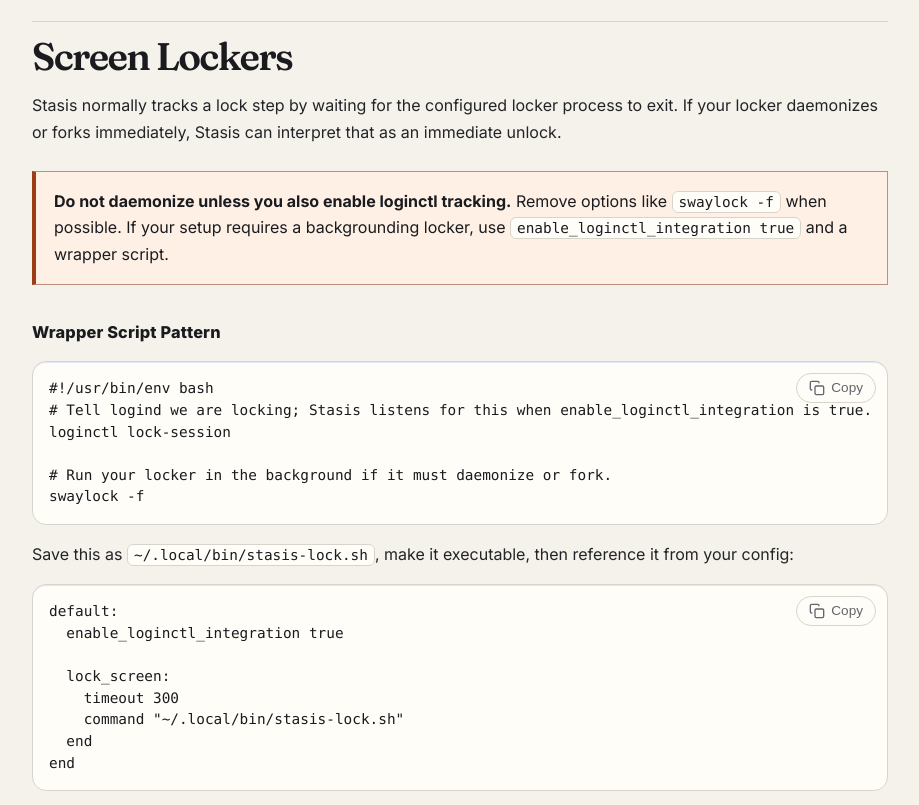
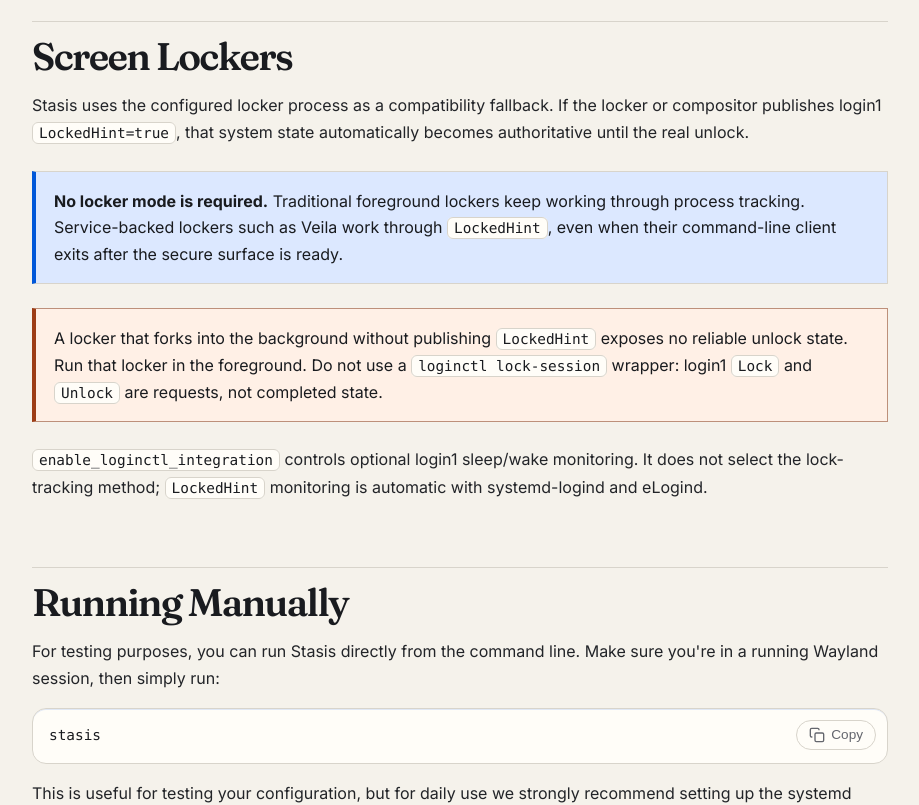
Before and after one commit to saltnpepper97/stasis-site, a SvelteKit app: page /quick-start in a window 1280 px wide. Shown: the part 1360-2165 px from the top of the page, without its empty margins (300-1219 px from the left). Built offline with nearby package versions, Linux system fonts and the light colour scheme.

Commit message:
site: document Stasis 1.4.1 lock tracking

```diff
--- a/src/routes/integration/+page.svelte
+++ b/src/routes/integration/+page.svelte
@@ -128,7 +128,7 @@
       <h2>Live Events</h2>
 
       <p>
-        Stasis 1.4.0 adds <code>stasis watch</code> for custom shells and other integrations. It prints the current
+        Stasis 1.4 adds <code>stasis watch</code> for custom shells and other integrations. It prints the current
         state immediately, then writes another JSON object only when the state, pause status, or active
         profile changes. Any program that can keep a process open and read lines can use it instead of polling
         <code>stasis info</code>.
--- a/src/routes/quick-start/+page.svelte
+++ b/src/routes/quick-start/+page.svelte
@@ -91,22 +91,6 @@
 sudo install -Dm755 target/release/stasis /usr/local/bin/stasis
 sudo install -Dm644 assets/stasis.png /usr/local/share/icons/hicolor/256x256/apps/stasis.png`;
 
-  const lockerWrapperCode = `#!/usr/bin/env bash
-# Tell logind we are locking; Stasis listens for this when enable_loginctl_integration is true.
-loginctl lock-session
-
-# Run your locker in the background if it must daemonize or fork.
-swaylock -f`;
-
-  const lockerConfigCode = `default:
-  enable_loginctl_integration true
-
-  lock_screen:
-    timeout 300
-    command "~/.local/bin/stasis-lock.sh"
-  end
-end`;
-
   const enableServiceCode = `# Reload systemd to recognize the new service
 systemctl --user daemon-reload
 
@@ -155,8 +139,8 @@
     <section id="session">
       <h2>Session Setup</h2>
       <p>
-        Start your compositor inside a real D-Bus session if you use
-        <code>enable_dbus_inhibit</code>, loginctl lock tracking, lid events, or suspend/resume integration.
+        Start your compositor inside a real D-Bus session when using
+        <code>enable_dbus_inhibit</code> or other session-bus features.
       </p>
 
       <div class="note">
@@ -169,20 +153,29 @@
     <section id="lockers">
       <h2>Screen Lockers</h2>
       <p>
-        Stasis normally tracks a lock step by waiting for the configured locker process to exit.
-        If your locker daemonizes or forks immediately, Stasis can interpret that as an immediate unlock.
+        Stasis uses the configured locker process as a compatibility fallback. If the locker or compositor
+        publishes login1 <code>LockedHint=true</code>, that system state automatically becomes authoritative
+        until the real unlock.
       </p>
 
-      <div class="warning">
-        <strong>Do not daemonize unless you also enable loginctl tracking.</strong>
-        Remove options like <code>swaylock -f</code> when possible. If your setup requires a backgrounding locker,
-        use <code>enable_loginctl_integration true</code> and a wrapper script.
+      <div class="note">
+        <strong>No locker mode is required.</strong>
+        Traditional foreground lockers keep working through process tracking. Service-backed lockers such as
+        Veila work through <code>LockedHint</code>, even when their command-line client exits after the secure
+        surface is ready.
       </div>
 
-      <h3>Wrapper Script Pattern</h3>
-      <CodeBlock code={lockerWrapperCode} language="bash" />
-      <p>Save this as <code>~/.local/bin/stasis-lock.sh</code>, make it executable, then reference it from your config:</p>
-      <CodeBlock code={lockerConfigCode} language="rune" />
+      <div class="warning">
+        A locker that forks into the background without publishing <code>LockedHint</code> exposes no reliable
+        unlock state. Run that locker in the foreground. Do not use a <code>loginctl lock-session</code> wrapper:
+        login1 <code>Lock</code> and <code>Unlock</code> are requests, not completed state.
+      </div>
+
+      <p>
+        <code>enable_loginctl_integration</code> controls optional login1 sleep/wake monitoring. It does not
+        select the lock-tracking method; <code>LockedHint</code> monitoring is automatic with systemd-logind
+        and eLogind.
+      </p>
     </section>
 
     <section id="manual">
```
Also changed, not shown: src/routes/+page.svelte (+8 -8 lines), src/routes/configuration/+page.svelte (+18 -20 lines), src/routes/faq/+page.svelte (+11 -8 lines).
